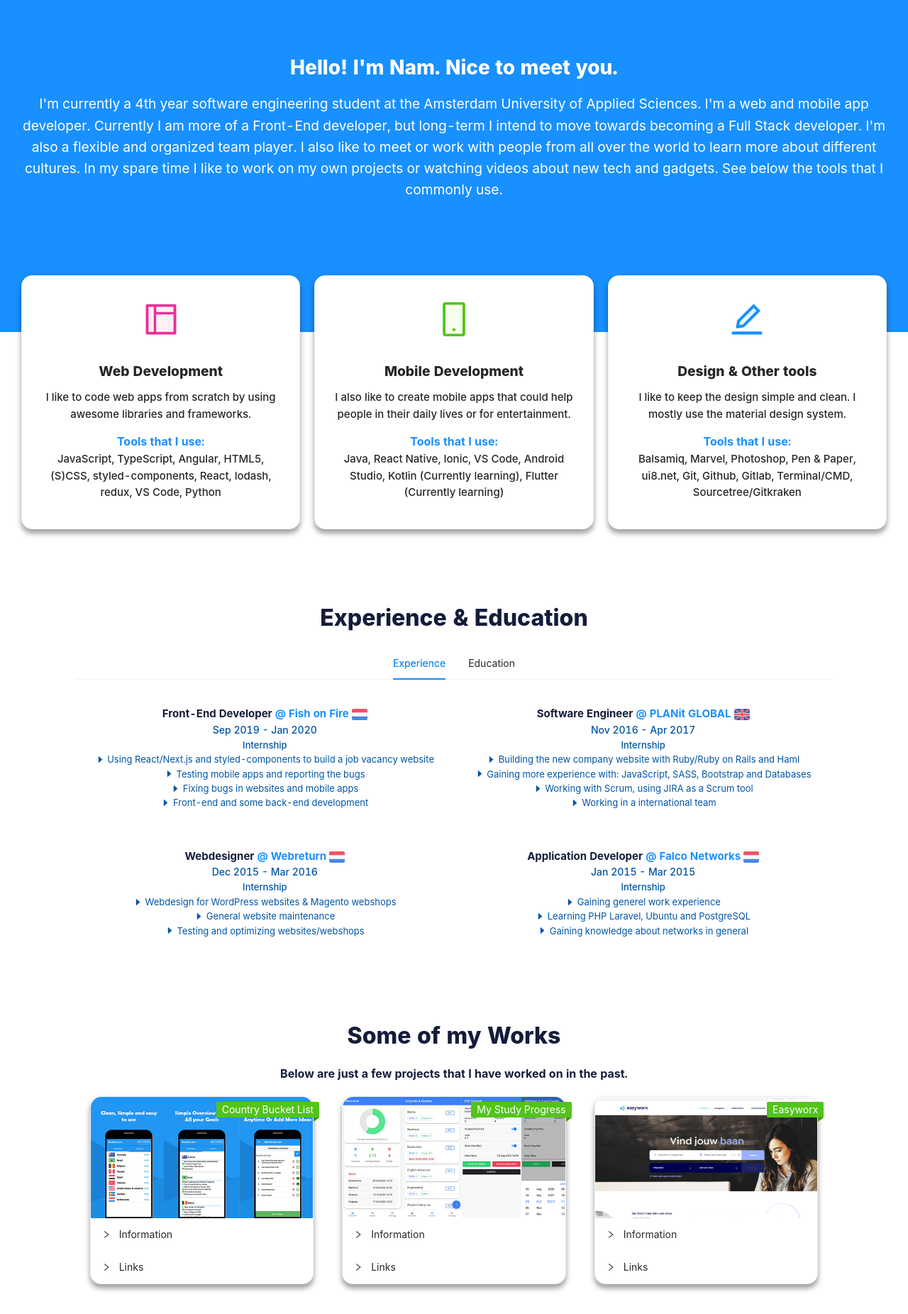
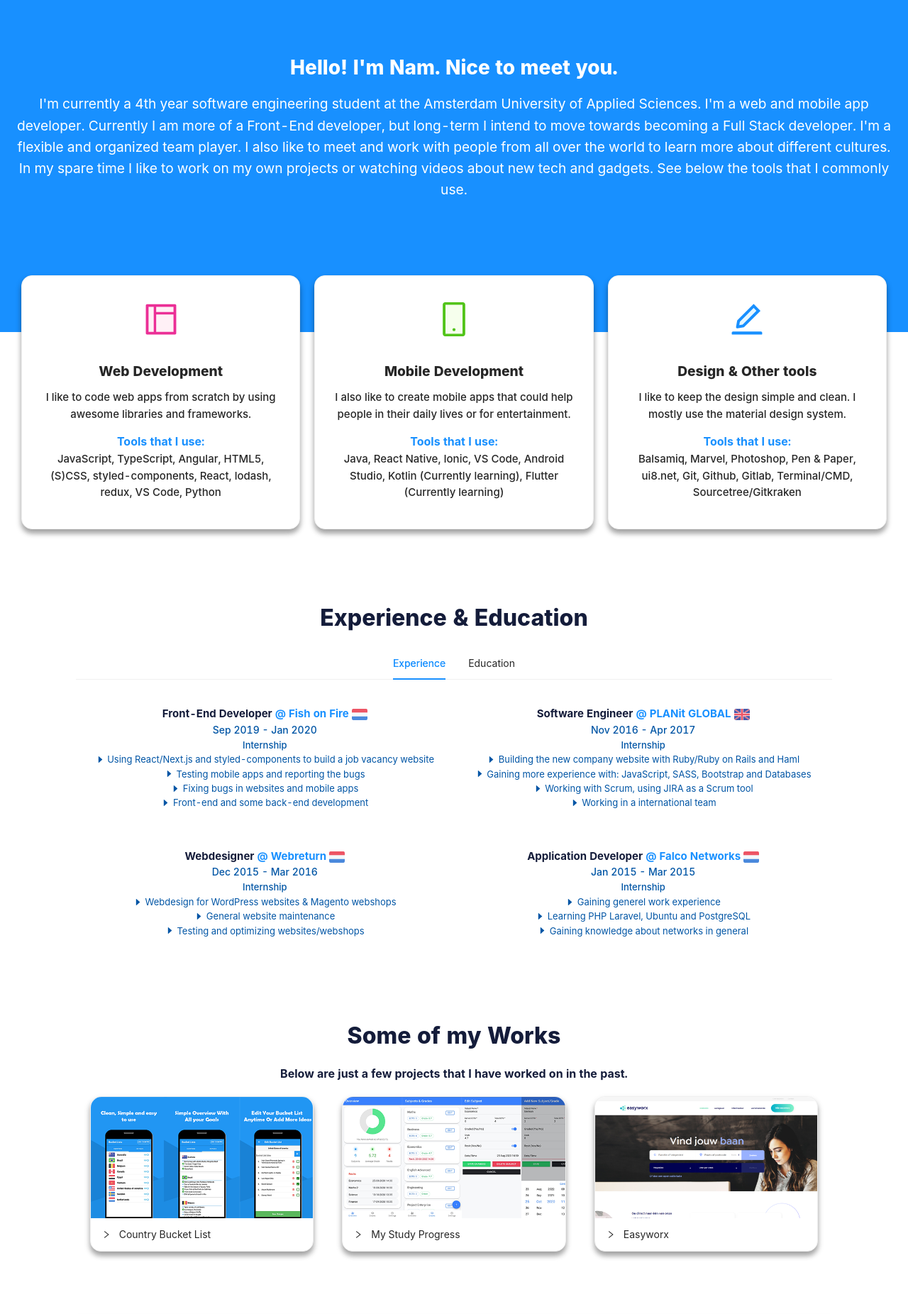
Before and after one commit to NamTPhan/NamTPhan.github.io, a React (Create React App) app: page / in a window 1280 px wide. Shown: the part 1000-2852 px from the top of the page at 71% size. Built offline with nearby package versions, Linux system fonts and the light colour scheme.

Commit message:
Libraries updated, small changes

```diff
--- a/public/index.html
+++ b/public/index.html
@@ -20,7 +20,7 @@
       work correctly both with client-side routing and a non-root public URL.
       Learn how to configure a non-root public URL by running `npm run build`.
     -->
-    <title>Nam Phan | Portfolio</title>
+    <title>Nam Phan</title>
   </head>
   <body>
     <noscript>You need to enable JavaScript to run this app.</noscript>
--- a/src/components/AboutSection.js
+++ b/src/components/AboutSection.js
@@ -29,8 +29,8 @@ const AboutSection = () => (
         I'm currently a 4th year software engineering student at the Amsterdam
         University of Applied Sciences. I'm a web and mobile app developer.
         Currently I am more of a Front-End developer, but long-term I intend to
-        move towards becoming a Full Stack developer. I'm also a flexible and
-        organized team player. I also like to meet or work with people from all
+        move towards becoming a Full Stack developer. I'm a flexible and
+        organized team player. I also like to meet and work with people from all
         over the world to learn more about different cultures. In my spare time
         I like to work on my own projects or watching videos about new tech and
         gadgets. See below the tools that I commonly use.
--- a/src/components/ProjectsSection.js
+++ b/src/components/ProjectsSection.js
@@ -1,5 +1,5 @@
 import React from "react";
-import { Row, Col, Badge, Card, Collapse, Tag, Tooltip } from "antd";
+import { Row, Col, Card, Collapse, Tag, Tooltip } from "antd";
 import { AndroidFilled, LinkOutlined } from "@ant-design/icons";
 import styled from "styled-components";
 
@@ -57,14 +57,13 @@ const ProjectsSection = () => (
             xl={8}
             style={{ padding: "10px 20px" }}
           >
-            <Badge.Ribbon color="#52c41a" text={project.name}>
             <StyledCard>
               <FeatureImage
                 src={require("../assets/projects/" + project.image + ".png")}
                 alt="feature"
               />
               <Collapse ghost>
-                  <Panel header="Information" key="1">
+                <Panel header={project.name} key="1">
                   <b>{project.type}</b>
                   <p style={{ fontWeight: 500 }}>{project.description}</p>
                   <p>
@@ -78,8 +77,6 @@ const ProjectsSection = () => (
                       </Tag>
                     ))}
                   </p>
-                  </Panel>
-                  <Panel header="Links" key="2">
                   <LinksP>
                     {project.android && (
                       <a
@@ -109,7 +106,6 @@ const ProjectsSection = () => (
                 </Panel>
               </Collapse>
             </StyledCard>
-            </Badge.Ribbon>
           </Col>
         ))}
       </Row>
```
Also changed, not shown: package.json (+4 -4 lines), 1 other file (tests, documents, lock files or other folders). Lines whose indentation alone changed are shown as unchanged.
